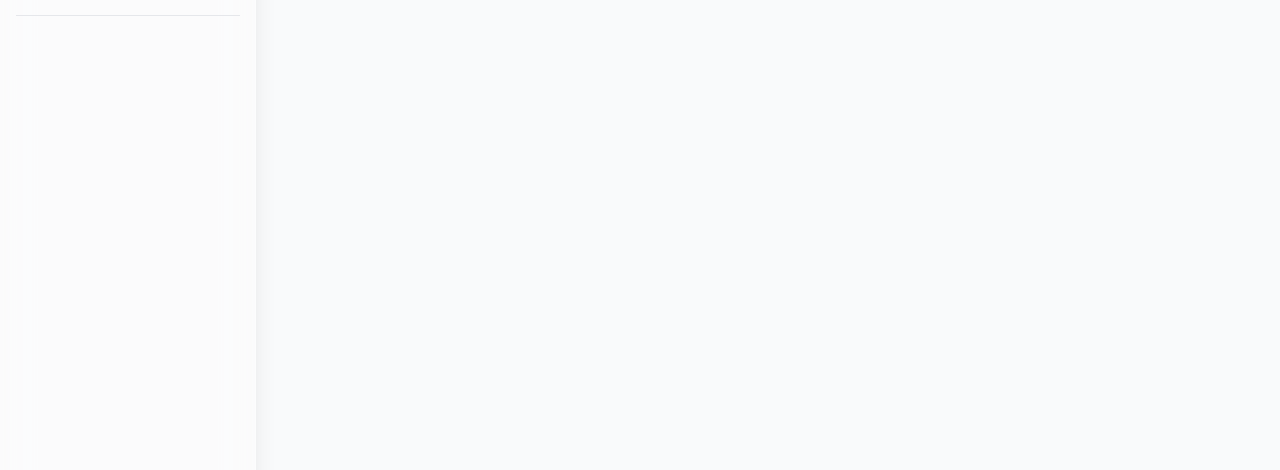
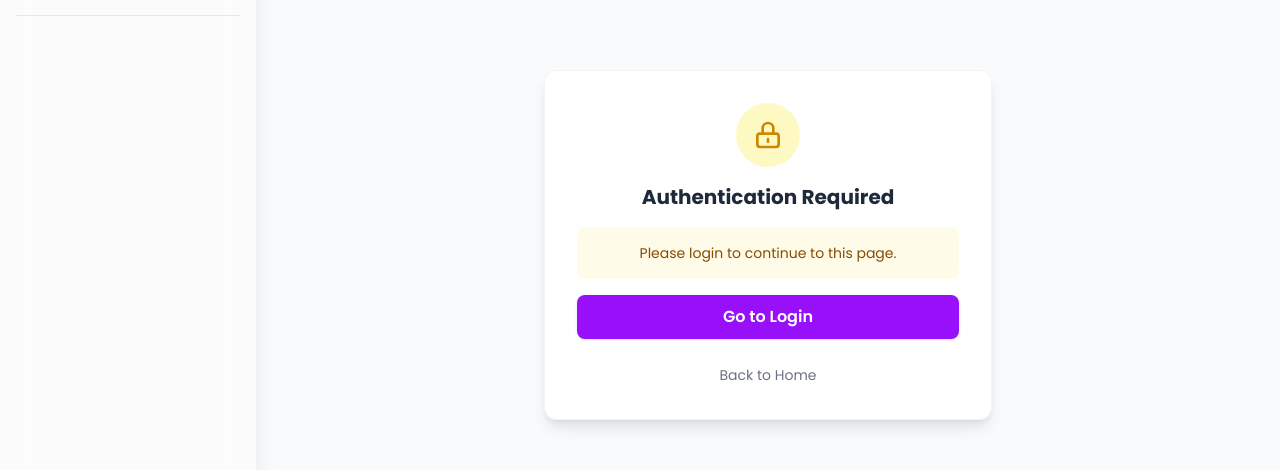
Before and after one commit to angelineyong/CMT322_HostelManagement, a React (Vite) app in the folder frontend/: page /admin/userManagement in a window 1280 px wide. Shown: the part 159-629 px from the top of the page. Built offline with nearby package versions, Linux system fonts and the light colour scheme; no server answers.

Commit message:
protect unauthenticated pages

```diff
--- /dev/null
+++ b/frontend/src/components/ProtectedRoute.tsx
@@ -0,0 +1,64 @@
+import { Link, Outlet } from "react-router-dom";
+import { useAuth } from "../context/AuthContext";
+
+export default function ProtectedRoute() {
+  const { session, loading } = useAuth();
+
+  if (loading) {
+    return (
+      <div className="min-h-screen flex items-center justify-center bg-gray-50">
+        <div className="text-purple-600 font-semibold">Loading session...</div>
+      </div>
+    );
+  }
+
+  if (!session) {
+    return (
+      <div className="min-h-screen flex items-center justify-center p-4 bg-gray-50">
+        <div className="bg-white p-8 rounded-xl shadow-lg max-w-md w-full text-center space-y-4 border border-gray-100">
+          <div className="w-16 h-16 bg-yellow-100 text-yellow-600 rounded-full flex items-center justify-center mx-auto mb-4">
+            <svg
+              className="w-8 h-8"
+              fill="none"
+              stroke="currentColor"
+              viewBox="0 0 24 24"
+            >
+              <path
+                strokeLinecap="round"
+                strokeLinejoin="round"
+                strokeWidth={2}
+                d="M12 15v2m-6 4h12a2 2 0 002-2v-6a2 2 0 00-2-2H6a2 2 0 00-2 2v6a2 2 0 002 2zm10-10V7a4 4 0 00-8 0v4h8z"
+              />
+            </svg>
+          </div>
+
+          <h2 className="text-xl font-bold text-gray-800">
+            Authentication Required
+          </h2>
+
+          <div className="bg-yellow-50 text-yellow-800 p-4 rounded-lg text-sm">
+            Please login to continue to this page.
+          </div>
+
+          <Link
+            to="/auth/login"
+            className="inline-block w-full bg-purple-600 hover:bg-purple-700 text-white font-semibold py-2.5 rounded-lg transition-colors shadow-sm"
+          >
+            Go to Login
+          </Link>
+
+          <div className="pt-2">
+            <Link
+              to="/"
+              className="text-sm text-gray-500 hover:text-gray-700 hover:underline"
+            >
+              Back to Home
+            </Link>
+          </div>
+        </div>
+      </div>
+    );
+  }
+
+  return <Outlet />;
+}
--- a/frontend/src/router/AppRouter.tsx
+++ b/frontend/src/router/AppRouter.tsx
@@ -1,5 +1,6 @@
 import { Routes, Route, useParams, useNavigate } from "react-router-dom";
 import LandingPage from "../pages/LandingPage";
+import ProtectedRoute from "../components/ProtectedRoute";
 
 import HomePage from "../pages/staff/HomePage";
 import TasksPage from "../pages/staff/TasksPage";
@@ -37,15 +38,23 @@ export default function AppRouter() {
       {/* Landing page route */}
       <Route path="/" element={<LandingPage />} />
 
+      {/* Protected Routes */}
+      <Route element={<ProtectedRoute />}>
+        {/* Staff Routes */}
         <Route path="/staff/" element={<HomePage />} />
         <Route path="/staff/task" element={<TasksPage />} />
         <Route path="/staff/task/:category" element={<TaskCategoryPage />} />
         <Route path="/staff/task/:category/:id" element={<TaskDetailPage />} />
-      <Route path="/staff/performance" element={<PerformanceInsightsPage />} />
+        <Route
+          path="/staff/performance"
+          element={<PerformanceInsightsPage />}
+        />
 
+        {/* Admin Routes */}
         <Route path="/admin/dashboard" element={<DashboardPage />} />
         <Route path="/admin/userManagement" element={<UsersManagement />} />
 
+        {/* Student Routes */}
         <Route path="/student" element={<StudentHome />} />
         <Route path="/student/profile" element={<StudentProfile />} />
         <Route path="/student/complaint" element={<CreateComplaint />} />
@@ -54,6 +63,7 @@ export default function AppRouter() {
           path="/complaint/:complaintId"
           element={<ComplaintDetailRouteWrapper />}
         />
+      </Route>
 
       <Route path="/auth/login" element={<Login />} />
       <Route path="/auth/register" element={<RegisterStep1 />} />
```
Lines whose indentation alone changed are shown as unchanged.
